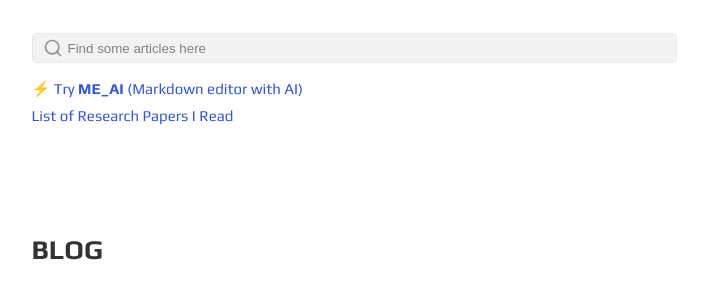
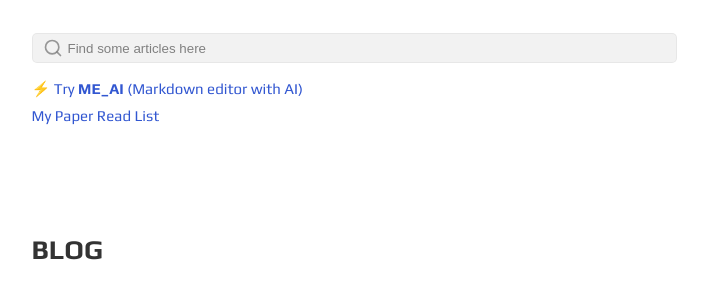
Before and after one commit to erogol/erogol.github.io, a Jekyll site: the page built from index.html, in a window 1280 px wide. Shown: the part 228-528 px from the top of the page, without its empty margins (286-994 px from the left). Built offline with Jekyll 4.4.1, drawn with Linux system fonts in a browser that asks for light colours.

Commit message:
Update index.html

```diff
--- a/index.html
+++ b/index.html
@@ -43,7 +43,7 @@ layout: default
 </p>
 <br\>
 <p>
-    <a href="https://www.notion.so/erogol/abda02fc30ff483ab3eb03d1be28e342?v=30b3ac1ec4954f0fa1548a5fc14b041a&pvs=4"> List of Research Papers I Read </a>
+    <a href="https://erogol.notion.site/erogol/abda02fc30ff483ab3eb03d1be28e342?v=30b3ac1ec4954f0fa1548a5fc14b041a"> My Paper Read List </a>
 </p>
 
 <section class="posts" id="Blog">
```
